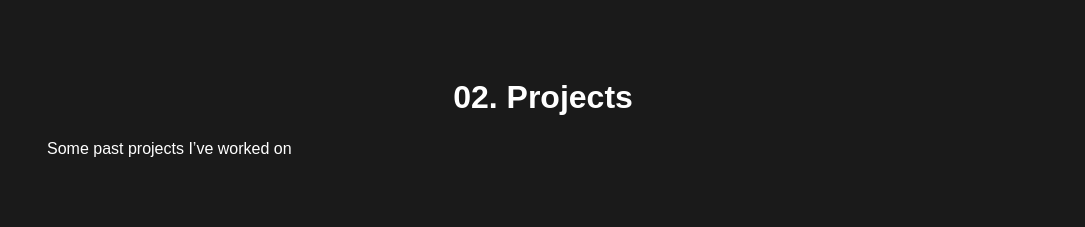
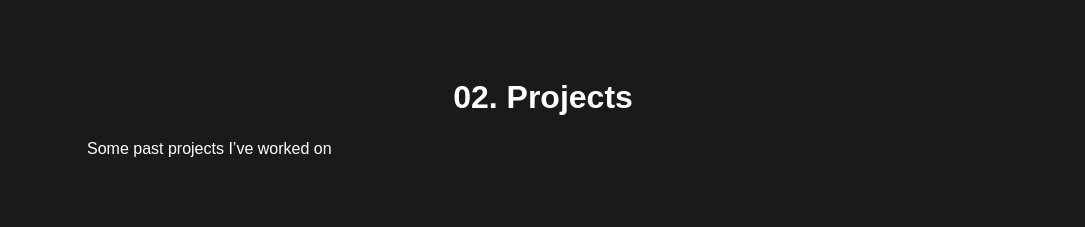
Before and after one commit to kzy0525/website, a Next.js app: page / in a window 1280 px wide. Shown: the part 1560-1787 px from the top of the page, without its empty margins (97-1182 px from the left). Built offline with nearby package versions, Linux system fonts and the light colour scheme; a web font is replaced by a local one.

Commit message:
organized project grid

```diff
--- a/src/app/page.js
+++ b/src/app/page.js
@@ -82,7 +82,7 @@ export default function Home() {
       {/* --- Projects Section --- */}
       <section id="projects" className="px-6 py-5 max-w-full mx-auto font-[var(--font-cantata)]">
         <h2 className="text-center text-[32px] font-bold mb-4">02. Projects</h2>
-        <p className="text-left text-white mb-12 ml-30">Some past projects I’ve worked on</p>
+        <p className="text-left text-white mb-12 ml-40">Some past projects I’ve worked on</p>
 
         <div className="grid grid-cols-1 sm:grid-cols-2 gap-x-3 gap-y-10 w-full place-items-center">
           {/* --- Project 1 --- */}
```
